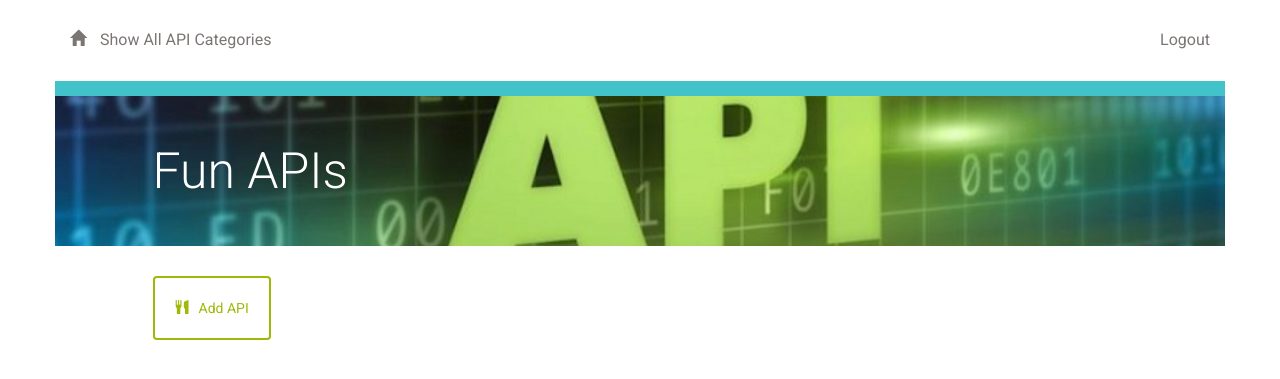
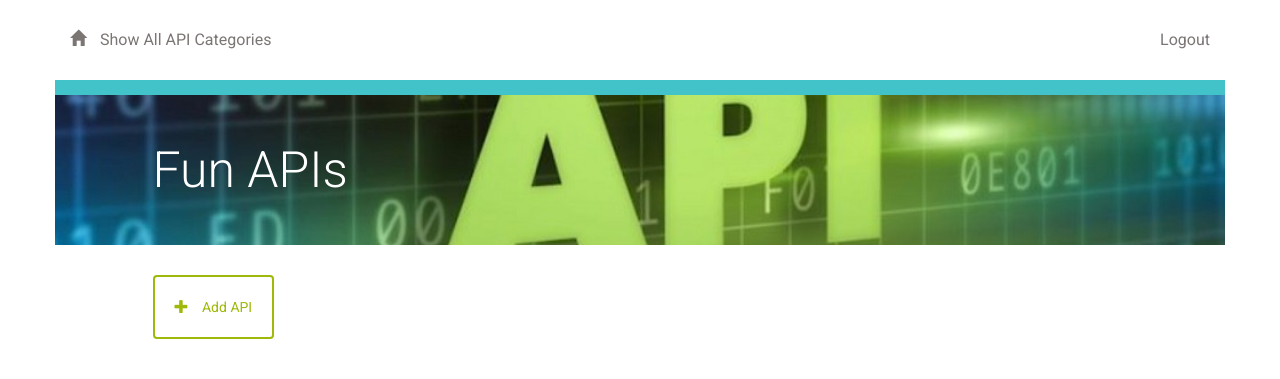
Before and after one commit to neonseon/catalog, a Flask app: page /catalog/ in a window 1280 px wide. Shown: the top 379 px of the page. Run offline with Flask 2, Linux system fonts and the light colour scheme; the visitor is signed in with stand-in values (Sample User, id 1); data that the repository does not hold is empty; some libraries are stand-ins or nearby versions.

Commit message:
style: Update formatting

```diff
--- a/templates/api-categories.html
+++ b/templates/api-categories.html
@@ -1,11 +1,6 @@
 {% extends "main.html" %}
 {% block content %}
 {% include "header.html" %}
-	<div class="row top-menu">
-		<div class="col-md-10"></div>
-		<div class="col-md-2 text-right">
-					</div>
-	</div>
     <div class="row divider blue">
         <div class="col-md-12"></div>
     </div>
@@ -16,10 +11,9 @@
         </div>
     </div>
 
-<div class = 'flash'>
+    <div class="flash">
         {% with messages = get_flashed_messages() %}
             {% if messages %}
-
                 <ul>
                     {% for message in messages %}
                         <li> <strong> {{ message }} </strong> </li>
@@ -27,29 +21,32 @@
                 </ul>
             {% endif %}
         {% endwith %}
-
     </div>
 
     <div class="row padding-top padding-bottom">
         <div class="col-md-1"></div>
         <div class="col-md-10 padding-none">
             <a href="{{url_for('newApi')}}">
-				<button class="btn btn-default" id="new-restaurant">
-					<span class="glyphicon glyphicon-cutlery" aria-hidden="true"></span>Add API
+                <button class="btn btn-default" id="new-api">
+                    <span class="glyphicon glyphicon-plus" aria-hidden="true"></span>
+                    Add API
                 </button>
             </a>
         </div>
         <div class="col-md-1"></div>
     </div>
+
+    <div class="row padding-bottom">
+        <div class="col-md-1"></div>
+            <div class="col-md-10 flex-container">
                 {% for api_category in api_categories %}
-		<a href = "{{url_for('showApiCategory', api_category_slug = api_category.slug)}}">
-			<div class="row">
-				<div class="col-md-1"></div>
-					<div class="col-md-10 restaurant-list">
+                    <div>
+                        <a href="{{url_for('showApiCategory', api_category_slug = api_category.slug)}}">
                             <h3>{{api_category.name}}</h3>
+                        </a>
+                    </div>
+                {% endfor %}
             </div>
         <div class="col-md-1"></div>
     </div>
-		</a>
-	{% endfor %}
 {% endblock %}
```
Lines whose indentation alone changed are shown as unchanged.
